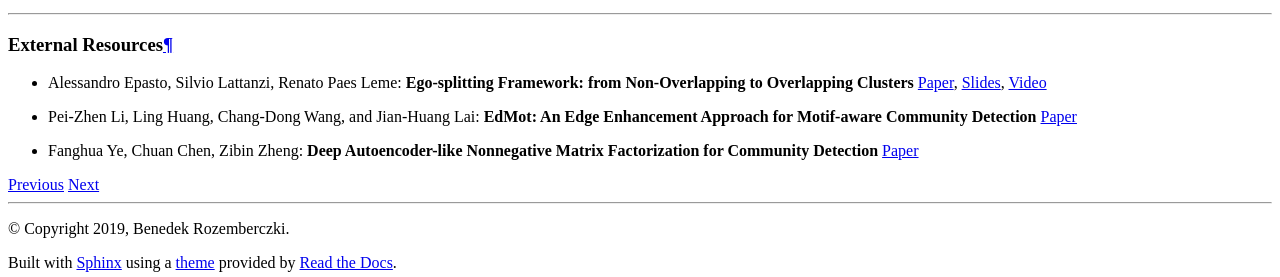
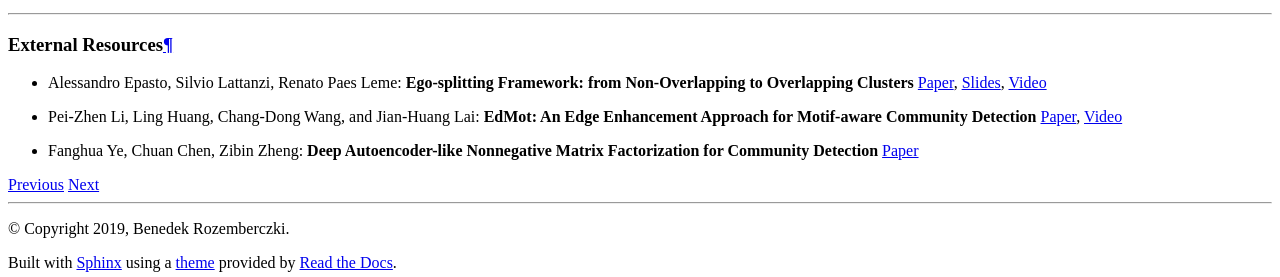
Before and after one commit to benedekrozemberczki/karateclub, a Sphinx documentation site: the page built from docs/source/notes/resources.rst, in a window 1280 px wide. Shown: the part 784-1061 px from the top of the page. Built offline with Sphinx 7.4.7 and the Read the Docs theme 2.0.0, drawn with Linux system fonts in a browser that asks for light colours.

Commit message:
resources

```diff
--- a/docs/source/notes/resources.rst
+++ b/docs/source/notes/resources.rst
@@ -3,6 +3,6 @@ External Resources
 
 * Alessandro Epasto, Silvio Lattanzi, Renato Paes Leme: **Ego-splitting Framework: from Non-Overlapping to Overlapping Clusters** `Paper <https://www.eecs.yorku.ca/course_archive/2017-18/F/6412/reading/kdd17p145.pdf>`_, `Slides <https://epasto.org/papers/kdd2017-Slides.pdf>`_, `Video <https://www.youtube.com/watch?v=xMGZo-F_jss>`_
 
-* Pei-Zhen Li, Ling Huang, Chang-Dong Wang, and Jian-Huang Lai: **EdMot: An Edge Enhancement Approach for Motif-aware Community Detection** `Paper <https://arxiv.org/abs/1906.04560>`_
+* Pei-Zhen Li, Ling Huang, Chang-Dong Wang, and Jian-Huang Lai: **EdMot: An Edge Enhancement Approach for Motif-aware Community Detection** `Paper <https://arxiv.org/abs/1906.04560>`_, `Video <https://www.youtube.com/watch?v=6fEGMHJSsq0>`_
 
 * Fanghua Ye, Chuan Chen, Zibin Zheng: **Deep Autoencoder-like Nonnegative Matrix Factorization for Community Detection** `Paper <https://smartyfh.com/Documents/18DANMF.pdf>`_
```
